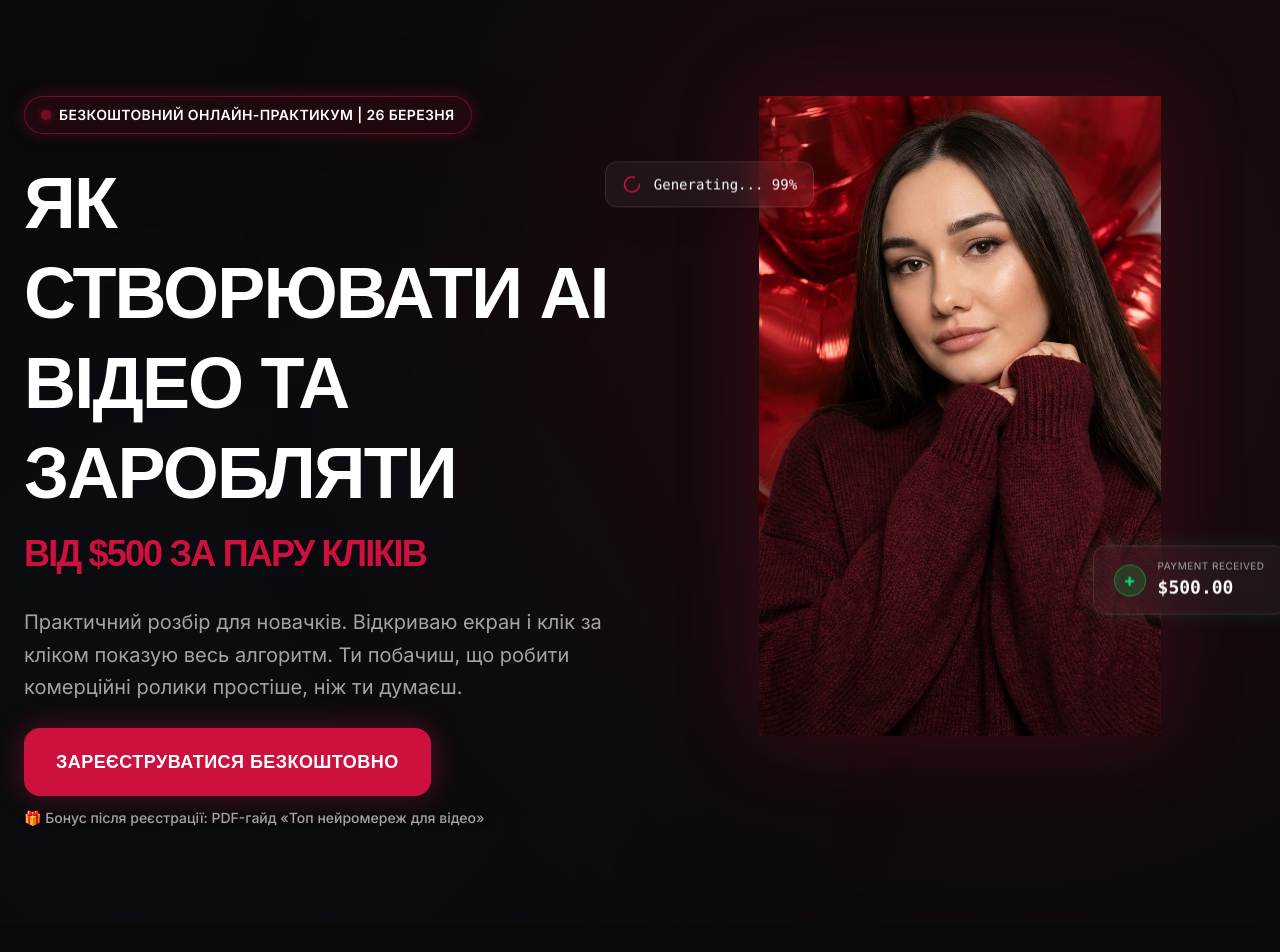
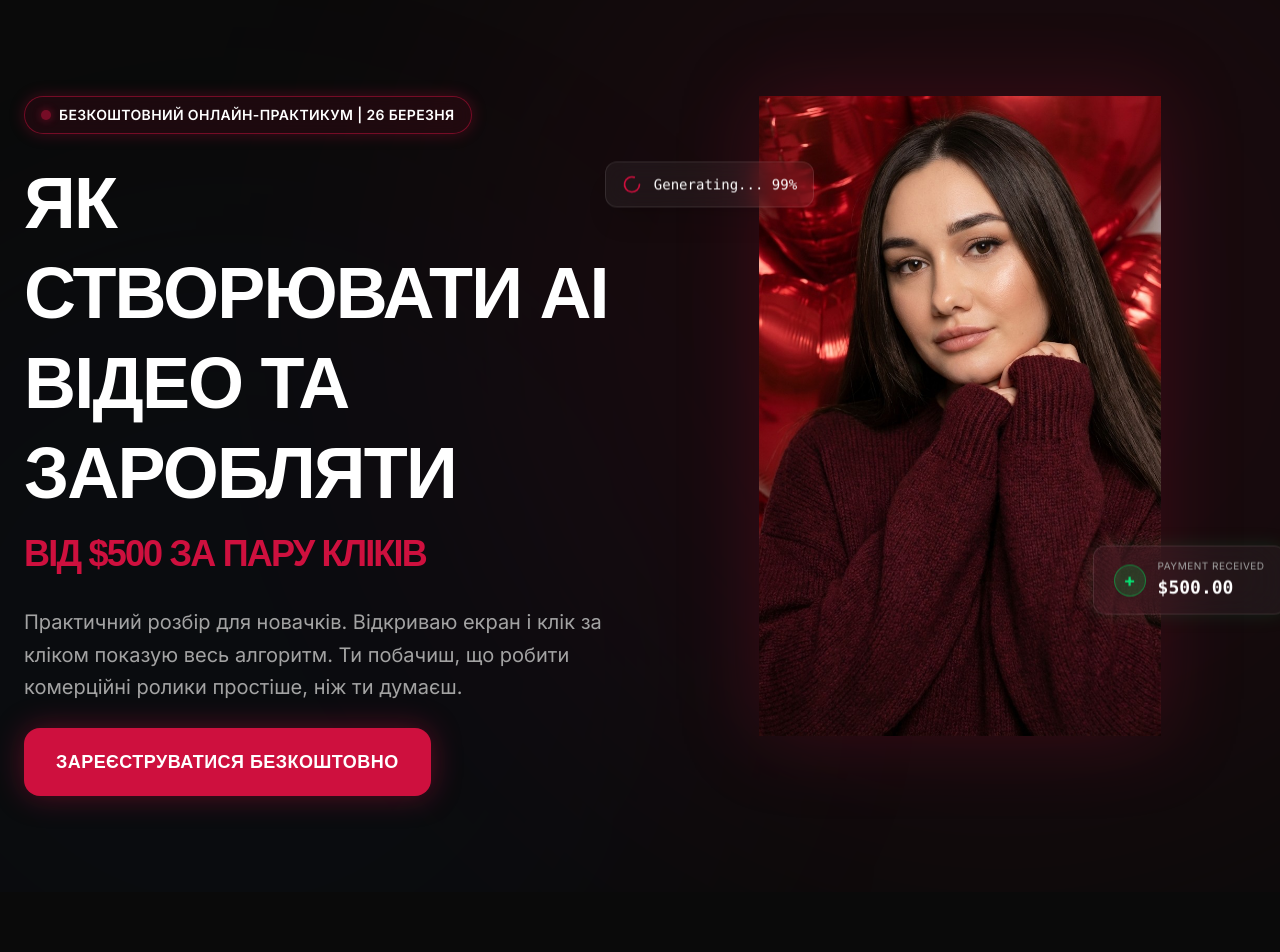
Before and after one commit to YuransiS/pixai-practice, a Next.js app: page / in a window 1280 px wide. Shown: the top 952 px of the page. Built offline with nearby package versions, Linux system fonts and the light colour scheme; a web font is replaced by a local one.

Commit message:
"RemoveBonus"

```diff
--- a/components/FooterCTA.tsx
+++ b/components/FooterCTA.tsx
@@ -50,7 +50,7 @@ export default function FooterCTA() {
           </h2>
 
           <p className="text-text-muted text-lg md:text-xl max-w-2xl px-4">
-            Забирай своє місце на ефірі та отримай PDF-гайд у подарунок одразу після підтвердження реєстрації в боті.
+            Забирай своє місце на ефірі та приєднуйся до закритої спільноти одразу після реєстрації.
           </p>
 
           <div className="mt-8 w-full px-4 sm:px-0 flex justify-center">
@@ -74,7 +74,7 @@ export default function FooterCTA() {
               >
                 {/* Looping Sweep effect inside button */}
                 <span className="absolute inset-0 -translate-x-[150%] animate-[shimmer_2.5s_infinite] bg-gradient-to-r from-transparent via-white/40 to-transparent skew-x-12 z-0" />
-                <span className="relative z-10 w-full text-center block">ЗАРЕЄСТРУВАТИСЯ ТА ЗАБРАТИ БОНУС</span>
+                <span className="relative z-10 w-full text-center block">ЗАРЕЄСТРУВАТИСЯ БЕЗКОШТОВНО</span>
               </motion.button>
             </motion.div>
           </div>
--- a/components/Hero.tsx
+++ b/components/Hero.tsx
@@ -188,9 +188,6 @@ function CtaBlock({ variants }: { variants: any }) {
         <span className="absolute inset-0 -translate-x-[150%] group-hover:animate-[shimmer_1.5s_infinite] bg-gradient-to-r from-transparent via-white/30 to-transparent skew-x-12" />
         <span className="relative z-10 w-full block text-center whitespace-nowrap">ЗАРЕЄСТРУВАТИСЯ БЕЗКОШТОВНО</span>
       </motion.button>
-      <p className="text-[11px] sm:text-xs md:text-sm text-white/80 md:text-text-muted font-medium text-center md:text-left drop-shadow-md">
-        🎁 Бонус після реєстрації: PDF-гайд «Топ нейромереж для відео»
-      </p>
     </motion.div>
   );
 }
```
